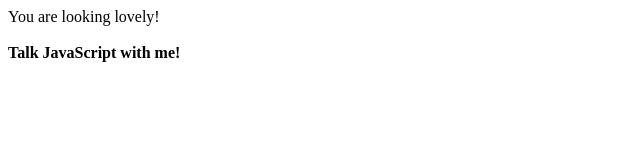
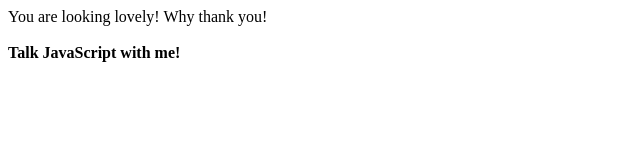
Before and after one commit to jprinz-cc/nodeApp, a website: page public/index.html in a window 1280 px wide. Shown: the whole page, without its empty margins (0-640 px from the left). Drawn offline with Linux system fonts and the light colour scheme.

Commit message:
Changed index.html

```diff
--- a/public/index.html
+++ b/public/index.html
@@ -5,6 +5,6 @@
         <script src="js/main.js"></script>
     </head>
     <body>
-        You are looking lovely!
+        You are looking lovely! Why thank you!
     </body>
 </html>
```
